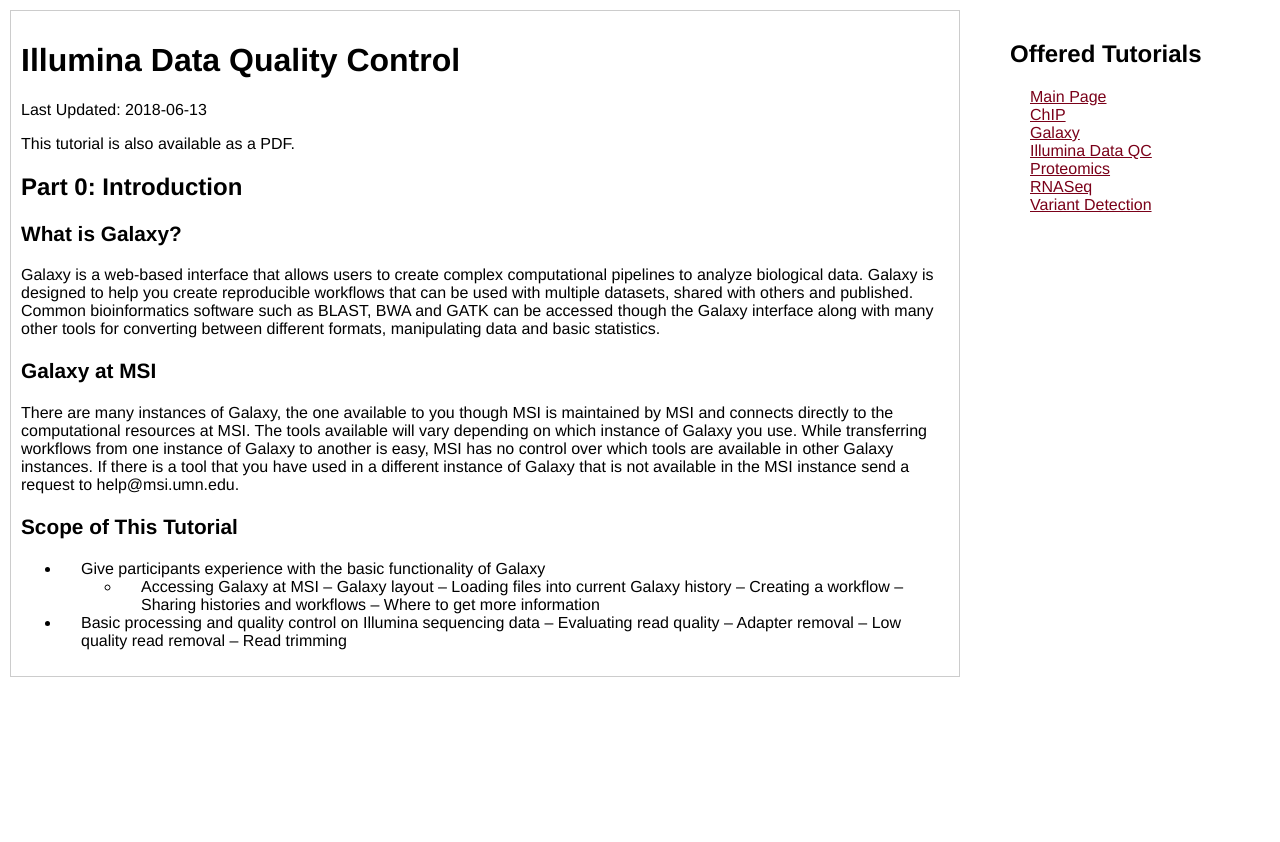
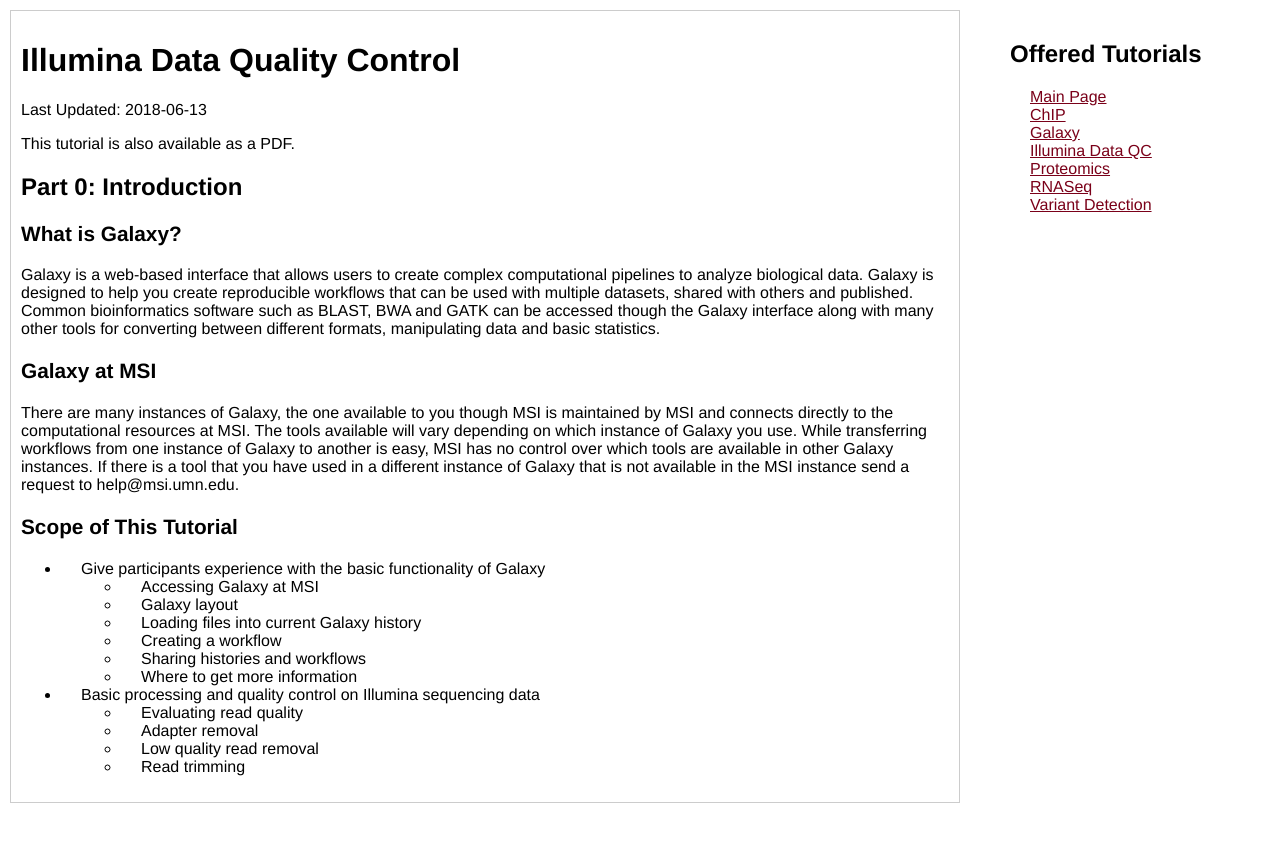
Before and after one commit to msi-ris/Tutorials, a Jekyll site: the page built from illumina_qc.md, in a window 1280 px wide. Shown: the top 842 px of the page. Built offline with Jekyll 4.4.1, drawn with Linux system fonts in a browser that asks for light colours.

```diff
--- a/illumina_qc.md
+++ b/illumina_qc.md
@@ -33,13 +33,13 @@ available in the MSI instance send a request to help@msi.umn.edu.
 ### Scope of This Tutorial
 - Give participants experience with the basic functionality of Galaxy
     - Accessing Galaxy at MSI
-    – Galaxy layout
-    – Loading files into current Galaxy history
-    – Creating a workflow
-    – Sharing histories and workflows
-    – Where to get more information
+    - Galaxy layout
+    - Loading files into current Galaxy history
+    - Creating a workflow
+    - Sharing histories and workflows
+    - Where to get more information
 - Basic processing and quality control on Illumina sequencing data
-    – Evaluating read quality
-    – Adapter removal
-    – Low quality read removal
-    – Read trimming
+    - Evaluating read quality
+    - Adapter removal
+    - Low quality read removal
+    - Read trimming
```
